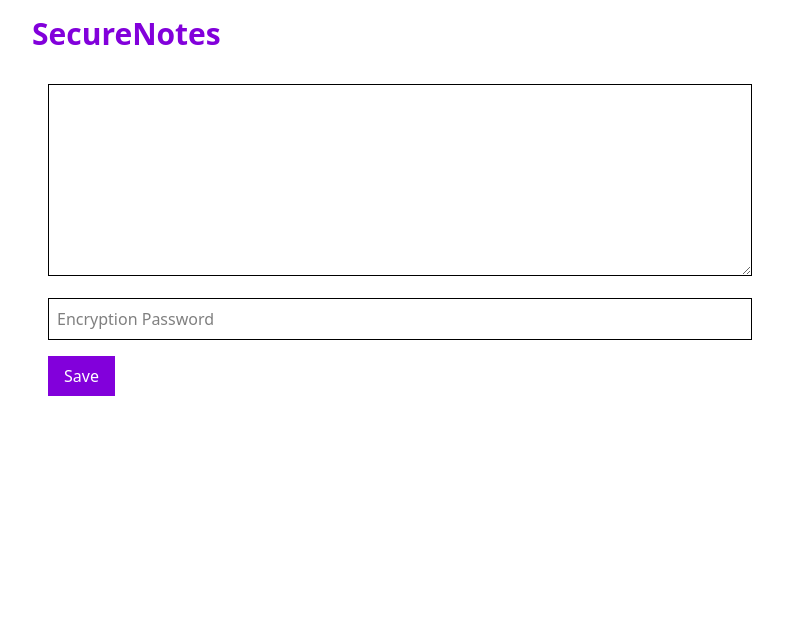
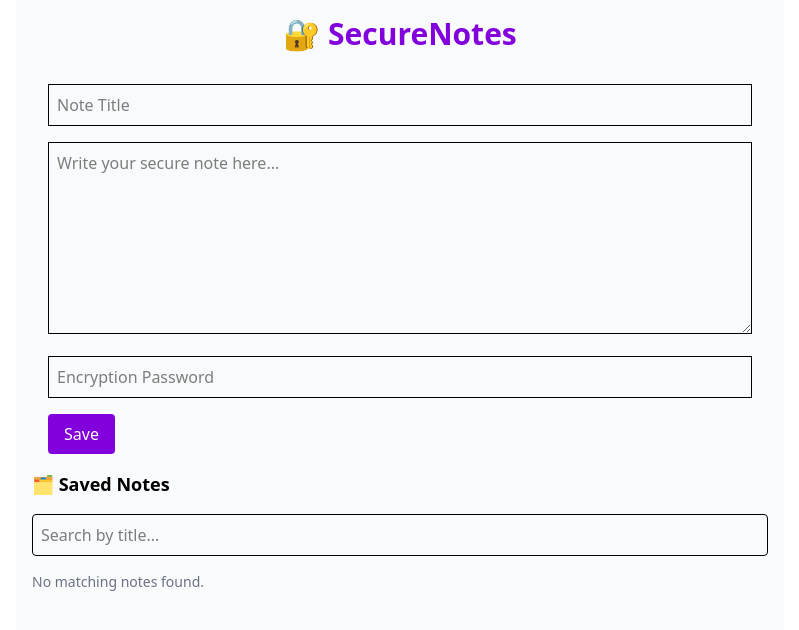
Before and after one commit to akkii1306/securenotes, a React (Vite) app: page / in a window 1280 px wide. Shown: the top 630 px of the page, without its empty margins (240-1039 px from the left). Built offline with nearby package versions, Linux system fonts and the light colour scheme.

Commit message:
delete button and search

```diff
--- a/src/App.jsx
+++ b/src/App.jsx
@@ -1,27 +1,34 @@
-import { useState,useEffect } from "react";
+import { useState } from "react";
 import Editor from "./components/Editor";
 import NoteList from "./components/NoteList";
 import NoteView from "./pages/NoteView";
 import { ToastContainer } from "react-toastify";
 import "react-toastify/dist/ReactToastify.css";
-const App = ()=>{
-  const[notes,setNotes]=useState(()=>
-  JSON.parse(localStorage.getItem("notes"))|| []);
-  const [selcted,setSelected]=
-  useState(null);
-  const saveNote=(cipher)=>{
-    const updated=[...notes,cipher];
-    setNotes(updated);
-    localStorage.setItem("notes",JSON.stringify(updated));
+
+const App = () => {
+  const [selected, setSelected] = useState(null);
+  const [refresh, setRefresh] = useState(false); // triggers NoteList to reload
+
+  const handleSave = () => {
+    setRefresh((prev) => !prev); // toggle to force NoteList re-render
   };
-return(
-  <div className="max-w-3xl mx-auto p-4">
-    <h1 className="text-3xl font-bold mb-4 text-purple-700">SecureNotes</h1>
-    <Editor onSave={saveNote}/>
-    <NoteList notes={notes} onSelect={setSelected}/>
-    {selcted && <NoteView cipher={selcted}/>}
-    <ToastContainer/>
-  </div>
-);
+
+  return (
+    <div className="max-w-3xl mx-auto p-4 min-h-screen bg-gray-50">
+      <h1 className="text-3xl font-bold mb-4 text-purple-700 text-center">🔐 SecureNotes</h1>
+
+      {!selected ? (
+        <>
+          <Editor onSave={handleSave} />
+          <NoteList key={refresh} onOpen={setSelected} />
+        </>
+      ) : (
+        <NoteView cipher={selected} onBack={() => setSelected(null)} />
+      )}
+
+      <ToastContainer />
+    </div>
+  );
 };
+
 export default App;
--- a/src/components/Editor.jsx
+++ b/src/components/Editor.jsx
@@ -1,24 +1,59 @@
 import { useState } from "react";
 import { encryptNote } from "../utils/crypto";
 import { toast } from "react-toastify";
-const Editor =({onSave})=>{
-    const [text, setText]=useState("");
-    const [password, setPassword]=useState("");
-    const handleSave=()=>{
-        if(!text || !password)return toast.error("Fill all feilds");
-        const encrypted =encryptNote(text, password);
-        onSave(encrypted);
-        setText("");
-        toast.success("Note saved securely!");
-    };
-    return(
-        <div className="p-4 space-y-4 ">
-            <textarea className="w-full h-48 p-2 border" value={text} onChange={(e)=> setText(e.target.value)}/>
-                <input className="border p-2 w-full" type="password" placeholder="Encryption Password" value={password} onChange={(e)=>
-                    setPassword(e.target.value)
-                }/>
-                <button onClick={handleSave} className="bg-purple-700 text-white px-4 py-2">Save</button>
-        </div>
-    );
+
+const Editor = ({ onSave }) => {
+  const [title, setTitle] = useState("");
+  const [text, setText] = useState("");
+  const [password, setPassword] = useState("");
+
+  const handleSave = () => {
+    if (!title || !text || !password) {
+      return toast.error("Please fill in all fields");
+    }
+
+    const cipher = encryptNote(text, password);
+    const noteId = Date.now().toString();
+    const data = JSON.stringify({ title, cipher });
+
+    localStorage.setItem(`note-${noteId}`, data);
+
+    onSave(); // to refresh list
+    setTitle("");
+    setText("");
+    setPassword("");
+    toast.success("Note saved securely!");
+  };
+
+  return (
+    <div className="p-4 space-y-4">
+      <input
+        className="border p-2 w-full"
+        placeholder="Note Title"
+        value={title}
+        onChange={(e) => setTitle(e.target.value)}
+      />
+      <textarea
+        className="w-full h-48 p-2 border"
+        value={text}
+        placeholder="Write your secure note here..."
+        onChange={(e) => setText(e.target.value)}
+      />
+      <input
+        className="border p-2 w-full"
+        type="password"
+        placeholder="Encryption Password"
+        value={password}
+        onChange={(e) => setPassword(e.target.value)}
+      />
+      <button
+        onClick={handleSave}
+        className="bg-purple-700 text-white px-4 py-2 rounded hover:bg-purple-800"
+      >
+        Save
+      </button>
+    </div>
+  );
 };
+
 export default Editor;
--- a/src/components/NoteList.jsx
+++ b/src/components/NoteList.jsx
@@ -1,11 +1,85 @@
-const NoteList = ({notes, onSelect})=> (
-    <div className="p-4">
-        {notes.map((n,idx)=>(
-            <button key={idx} onClick={()=>
-                onSelect(n)} className="block p-2 bg-gray-100 w-full mb-2 text-left rounded">
-                    Note{idx+1}
-                </button>
-        ))}
+// const NoteList = ({notes, onSelect})=> (
+//     <div className="p-4">
+//         {notes.map((n,idx)=>(
+//             <button key={idx} onClick={()=>
+//                 onSelect(n)} className="block p-2 bg-gray-100 w-full mb-2 text-left rounded">
+//                     Note{idx+1}
+//                 </button>
+//         ))}
+//     </div>
+// );
+import { useState, useEffect } from "react";
+
+const NoteList = ({ onOpen }) => {
+  const [notes, setNotes] = useState([]);
+  const [search, setSearch] = useState("");
+
+  useEffect(() => {
+    const allNotes = Object.entries(localStorage)
+      .filter(([key]) => key.startsWith("note-"))
+      .map(([key, value]) => {
+        try {
+          const { title, cipher } = JSON.parse(value);
+          return { id: key, title, cipher };
+        } catch {
+          return null; // skip corrupted notes
+        }
+      })
+      .filter(Boolean)
+      .sort((a, b) => b.id.localeCompare(a.id));
+
+    setNotes(allNotes);
+  }, []);
+
+  const handleDelete = (id) => {
+    const confirmDelete = window.confirm("Are you sure you want to delete this note?");
+    if (confirmDelete) {
+      localStorage.removeItem(id);
+      setNotes((prev) => prev.filter((note) => note.id !== id));
+    }
+  };
+
+  const filteredNotes = notes.filter((note) =>
+    note.title.toLowerCase().includes(search.toLowerCase())
+  );
+
+  return (
+    <div className="space-y-4">
+      <h2 className="font-bold text-lg">🗂 Saved Notes</h2>
+
+      <input
+        type="text"
+        placeholder="Search by title..."
+        value={search}
+        onChange={(e) => setSearch(e.target.value)}
+        className="border p-2 w-full rounded"
+      />
+
+      {filteredNotes.length === 0 && (
+        <p className="text-sm text-gray-500">No matching notes found.</p>
+      )}
+
+      {filteredNotes.map((note) => (
+        <div
+          key={note.id}
+          className="flex justify-between items-center bg-gray-100 px-4 py-2 rounded"
+        >
+          <button
+            className="text-left w-full text-sm font-medium"
+            onClick={() => onOpen(note.cipher)}
+          >
+            📝 {note.title}
+          </button>
+          <button
+            onClick={() => handleDelete(note.id)}
+            className="text-red-600 text-sm ml-4 hover:underline"
+          >
+            🗑 Delete
+          </button>
+        </div>
+      ))}
     </div>
-);
+  );
+};
+
 export default NoteList;
--- a/src/pages/NoteView.jsx
+++ b/src/pages/NoteView.jsx
@@ -2,25 +2,14 @@ import { useState } from "react";
 import { decryptNote } from "../utils/crypto";
 import ReactMarkdown from "react-markdown";
 
-const NoteView = ({ cipher }) => {
+const NoteView = ({ cipher, onBack }) => {
   const [password, setPassword] = useState("");
   const [decrypted, setDecrypted] = useState("");
 
-const handleDecrypt = () => {
-  try {
+  const handleDecrypt = () => {
     const plain = decryptNote(cipher, password);
-    console.log("Decrypted result:", plain);  // 👈 Add this
-    if (!plain) {
-      setDecrypted("Incorrect password or corrupted data");
-    } else {
-      setDecrypted(plain);
-    }
-  } catch (err) {
-    console.error("Decryption error:", err);
-    setDecrypted("Error decrypting note");
-  }
-};
-
+    setDecrypted(plain || "Incorrect password or corrupted data");
+  };
 
   return (
     <div className="p-4 space-y-4">
@@ -31,31 +20,18 @@ const handleDecrypt = () => {
         value={password}
         onChange={(e) => setPassword(e.target.value)}
       />
-      <button
-        onClick={handleDecrypt}
-        className="bg-green-600 text-white px-4 py-2"
-      >
+      <button onClick={handleDecrypt} className="bg-green-600 text-white px-4 py-2">
         Decrypt
       </button>
       {decrypted && (
-        <ReactMarkdown
-          components={{
-            p: ({ node, ...props }) => (
-              <p className="prose">{props.children}</p>
-            ),
-            h1: ({ node, ...props }) => (
-              <h1 className="prose text-2xl font-bold">{props.children}</h1>
-            ),
-            li: ({ node, ...props }) => (
-              <li className="list-disc list-inside">{props.children}</li>
-            ),
-          }}
-        >
-          {decrypted}
-        </ReactMarkdown>
+        <div className="prose bg-gray-100 p-4 rounded">
+          <ReactMarkdown>{decrypted}</ReactMarkdown>
+        </div>
       )}
+      <button onClick={onBack} className="text-sm text-purple-600 hover:underline">
+        ← Back
+      </button>
     </div>
   );
 };
-
 export default NoteView;
```
